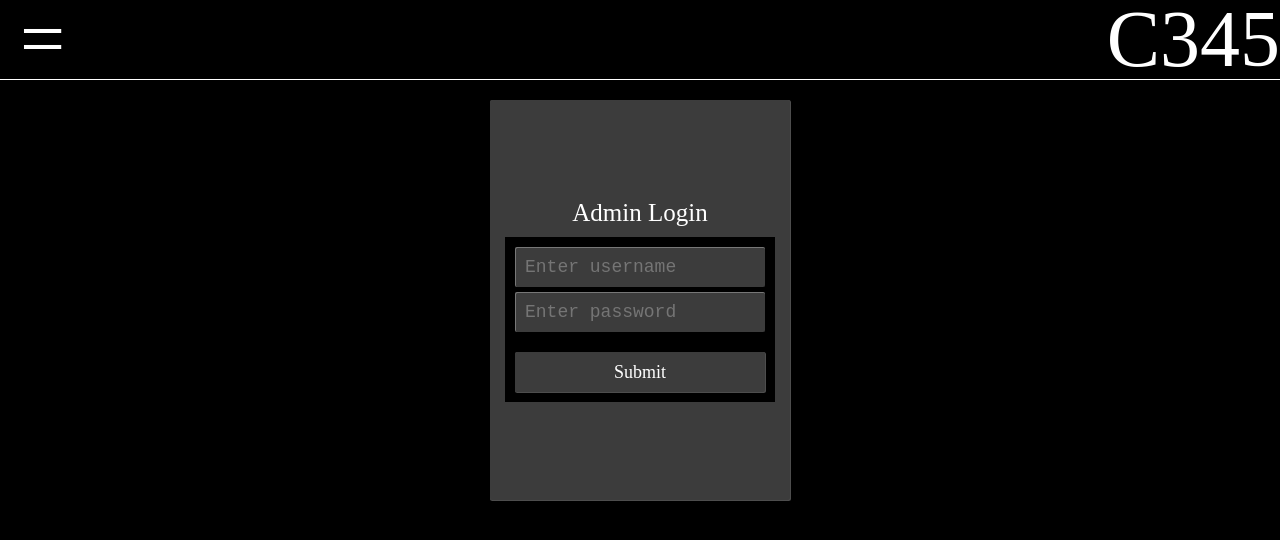
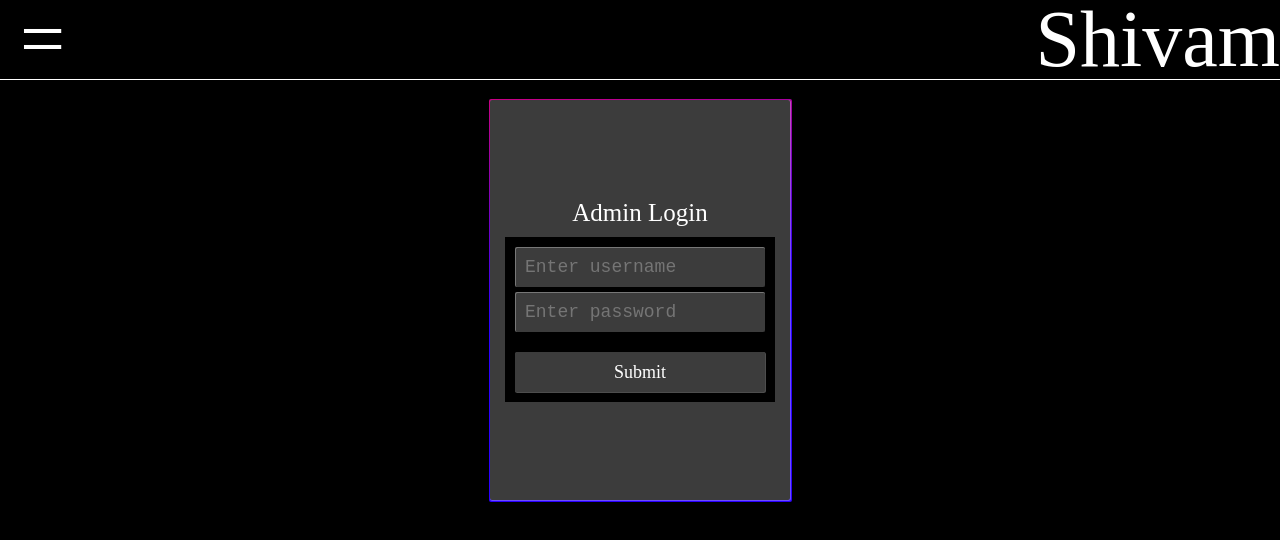
Before and after one commit to shivam3050/clientsproject, a React (Vite) app in the folder frontend/admin/: page /#/ in a window 1280 px wide. Shown: the top 540 px of the page. Built offline with nearby package versions, Linux system fonts and the light colour scheme; no server answers.

Commit message:
glow css

```diff
--- a/frontend/admin/index.html
+++ b/frontend/admin/index.html
@@ -8,7 +8,7 @@
   <meta name="viewport" content="width=device-width, initial-scale=1.0">
   <meta name="mobile-web-app-capable" content="yes">
   <meta name="theme-color" content="#1e272e">
-  <title>RS</title>
+  <title>Welcome Shivam</title>
 </head>
 
 <body>
--- a/frontend/admin/src/pages/Admin.css
+++ b/frontend/admin/src/pages/Admin.css
@@ -56,8 +56,60 @@
 
 /*signin-box*/
 
+.container-sign-in{
+  position: relative;
+  display: flex;
+  justify-content: center;
+  align-items: center;
+  border-radius: 2px;
+}
+
+
+.container-sign-in .back-overlay{
+  background-color:transparent;
+  width: 303px;
+  height: 403px;
+  position: absolute;
+  z-index: 2;
+  border-radius: 2px;
+  display: flex;
+  justify-content: center;
+  align-items: center;
+  overflow: hidden;
+}
+
+
+@keyframes rotateanimation {
+  from {
+    transform: rotate(0deg);
+  }
+  to {
+    transform: rotate(360deg);
+  }
+
+}
+.container-sign-in .rotator{
+  background: linear-gradient(to top,rgb(43, 0, 255)50%,rgb(255, 0, 89) 100%);
+  /* background: linear-gradient(to top, #3c3c3c, transparent); */
+
+
+
+  height: 600px;
+  min-width: 600px;
+  animation: rotateanimation 0.8s linear 0s infinite normal forwards;
+}
+
+
+
+
+
+
+
+
 .admin-main-body .signin-box {
+
   width: 300px;
+  position: relative;
   height: 400px;
   background-color: black;
   border: none;
--- a/frontend/admin/src/pages/Admin.jsx
+++ b/frontend/admin/src/pages/Admin.jsx
@@ -13,10 +13,12 @@ const Adminn = ()=>{
 
         <header className="admin-main-header">
             <div className="admin-main-header-child">&nbsp;=</div>
-            <div className="admin-main-header-child">C</div>
-            <div className="admin-main-header-child">3</div>
-            <div className="admin-main-header-child">4</div>
-            <div className="admin-main-header-child">5</div>
+            <div className="admin-main-header-child">S</div>
+            <div className="admin-main-header-child">h</div>
+            <div className="admin-main-header-child">i</div>
+            <div className="admin-main-header-child">v</div>
+            <div className="admin-main-header-child">a</div>
+            <div className="admin-main-header-child">m</div>
         </header>
         <main className="admin-main-body">
             <Outlet/>
--- a/frontend/admin/src/pages/AdminSignin.jsx
+++ b/frontend/admin/src/pages/AdminSignin.jsx
@@ -75,14 +75,21 @@ export const AdminSignin = () => {
         autoLoginController()
     },[])
     return (
+        <div className="container-sign-in">
+            <div className="back-overlay">
+                <div className="rotator">
+
+                </div>
+            </div>
             <section className="signin-box">
                 <label htmlFor="">Admin Login</label>
                 <form action="" className="inputs" onSubmit={(e)=>{handleManualLogin(e)}}>
-                <input required type="text" name="username" placeholder="Enter username" />
+                    <input  required type="text" name="username" placeholder="Enter username" />
                     <input required type="password" name="password" placeholder="Enter password" />
                     <label style={{fontSize:"10px"}} ref={errLog}></label>
                     <input type="submit" value="Submit" />
                 </form>
             </section>
+        </div>
     )
 }
```
Also changed, not shown: frontend/admin/manifest.json (deleted). Lines whose indentation alone changed are shown as unchanged.
